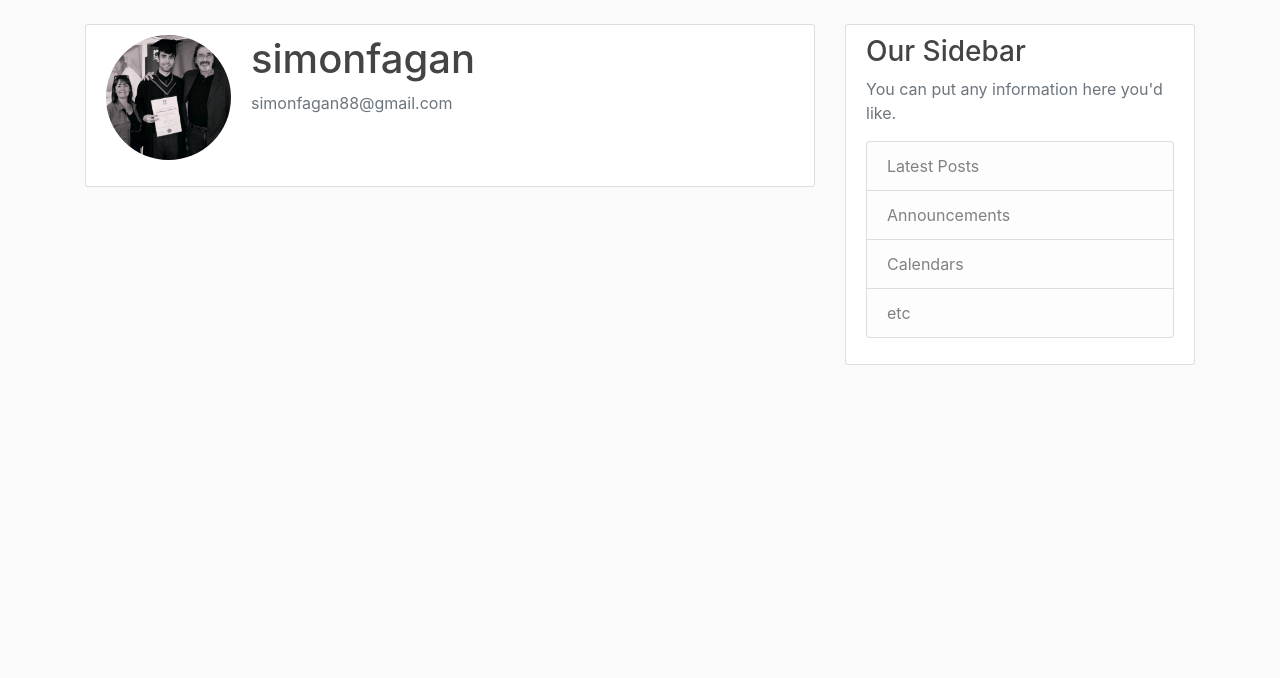
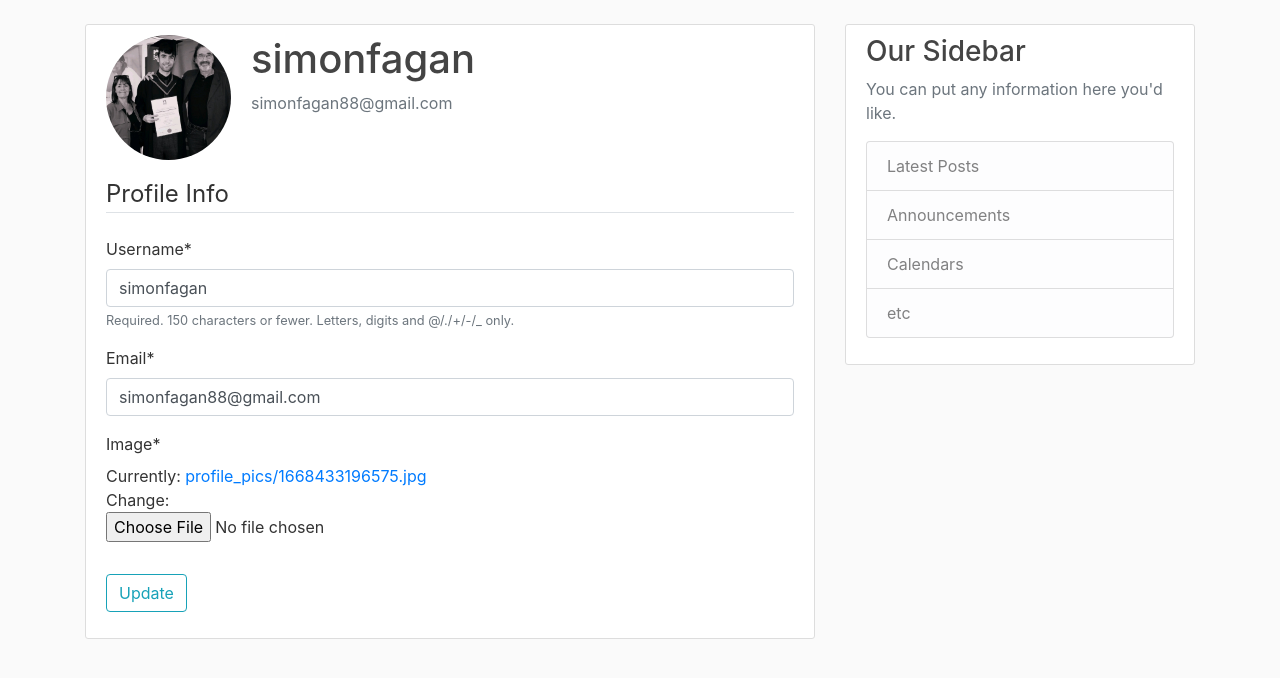
Before and after one commit to gitAwayFromMeCode/TheInspirationRepository, a Django app: page /profile/ in a window 1280 px wide. Shown: the part 56-734 px from the top of the page. Run offline with Django 4.2, Linux system fonts and the light colour scheme; a user stored in the database is signed in; data comes from the database, SQL or seed files in the repository; some libraries are stand-ins or nearby versions.

Commit message:
Added resizing of profile images that are too big

```diff
--- a/stoic_reserve/quote/templates/quote/home.html
+++ b/stoic_reserve/quote/templates/quote/home.html
@@ -3,6 +3,8 @@
 <h1>Home of the Quotes</h1>
     {% for quote in quotes %}
     <article class="media content-section">
+      <!-- The line below will display the users profile picture beside the quote they posted, don't think I want this though ... -->
+      <!-- <img class="rounded-circle article-img" src="{{ quote.author.profile.image.url }}"> -->
         <div class="media-body">
 
           <!-- <h2><a class="article-title" href="#">{{ post.title }}</a></h2> -->
--- a/stoic_reserve/users/forms.py
+++ b/stoic_reserve/users/forms.py
@@ -1,6 +1,7 @@
 from django import forms
 from django.contrib.auth.models import User
 from django.contrib.auth.forms import UserCreationForm
+from .models import Profile
 
 class UserRegisterForm(UserCreationForm):
     email = forms.EmailField()
@@ -8,3 +9,16 @@ class UserRegisterForm(UserCreationForm):
     class Meta:
         model = User
         fields = ['username' ,'email', 'password1', 'password2']
+
+class UserUpdateForm(forms.ModelForm):
+    email = forms.EmailField()
+
+    class Meta:
+        model = User
+        fields = ['username' ,'email']
+
+
+class ProfileUpdateForm(forms.ModelForm):
+    class Meta:
+        model = Profile
+        fields = ['image']
--- a/stoic_reserve/users/models.py
+++ b/stoic_reserve/users/models.py
@@ -1,5 +1,6 @@
 from django.db import models
 from django.contrib.auth.models import User
+from PIL import Image
 
 class Profile(models.Model):
     user = models.OneToOneField(User, on_delete=models.CASCADE)
@@ -7,4 +8,14 @@ class Profile(models.Model):
 
     def __str__(self):
         return f'{self.user.username} Profile'
+
+    def save(self):
+        super().save()
+
+        img = Image.open(self.image.path)
+
+        if img.height > 300 or img.width > 300:
+            output_size = (300, 300)
+            img.thumbnail(output_size)
+            img.save(self.image.path)
 # Create your models here.
--- a/stoic_reserve/users/templates/users/profile.html
+++ b/stoic_reserve/users/templates/users/profile.html
@@ -9,6 +9,16 @@
             <p class="text-secondary">{{ user.email }}</p>
         </div>
         </div>
-        <!-- FORM HERE -->
+        <form method="POST" enctype="mutlipart/form-data">
+            {% csrf_token %}
+            <fieldset class="form-group">
+                <legend class="border-bottom mb-4">Profile Info</legend>
+                {{ u_form|crispy }}
+                {{ p_form|crispy }}
+            </fieldset>
+            <div class="form-group">
+                <button class="btn btn-outline-info" type="submit">Update</button>
+            </div>
+        </form>
     </div>
 {% endblock content %}
--- a/stoic_reserve/users/views.py
+++ b/stoic_reserve/users/views.py
@@ -1,7 +1,7 @@
 from django.shortcuts import render, redirect
 from django.contrib import messages
 from django.contrib.auth.decorators import login_required
-from .forms import UserRegisterForm
+from .forms import UserRegisterForm, UserUpdateForm, ProfileUpdateForm
 
 # Create your views here.
 def register(request):
@@ -18,4 +18,20 @@ def register(request):
 
 @login_required
 def profile(request):
-    return render(request, 'users/profile.html')
+    if request.method == 'POST':
+        u_form = UserUpdateForm(request.POST, instance=request.user)
+        p_form = ProfileUpdateForm(request.POST, request.FILES, instance=request.user.profile)
+        if u_form.is_valid() and p_form.is_valid():
+            u_form.save()
+            p_form.save()
+            messages.success(request, f'Your account has been updated!')
+            return redirect('profile') # redirect the user back to their profile page
+    else:
+        u_form = UserUpdateForm(instance=request.user)
+        p_form = ProfileUpdateForm(instance=request.user.profile)
+
+    context = {
+        'u_form': u_form,
+        'p_form': p_form
+    }
+    return render(request, 'users/profile.html', context)
```
